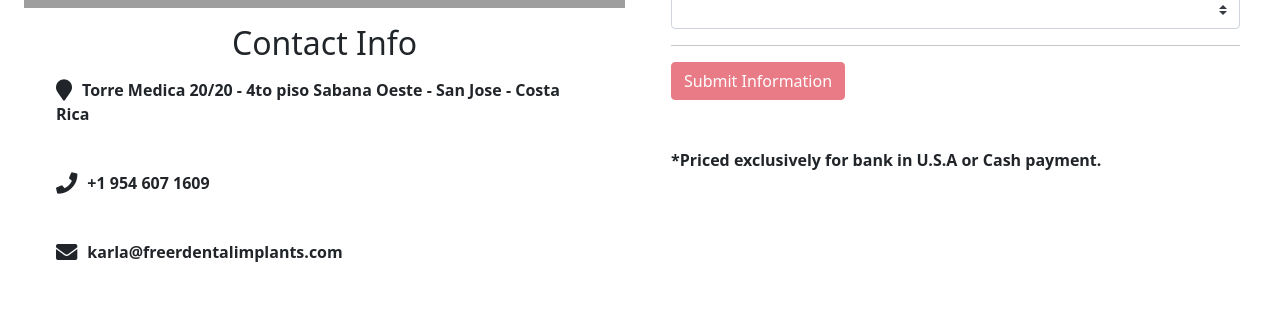
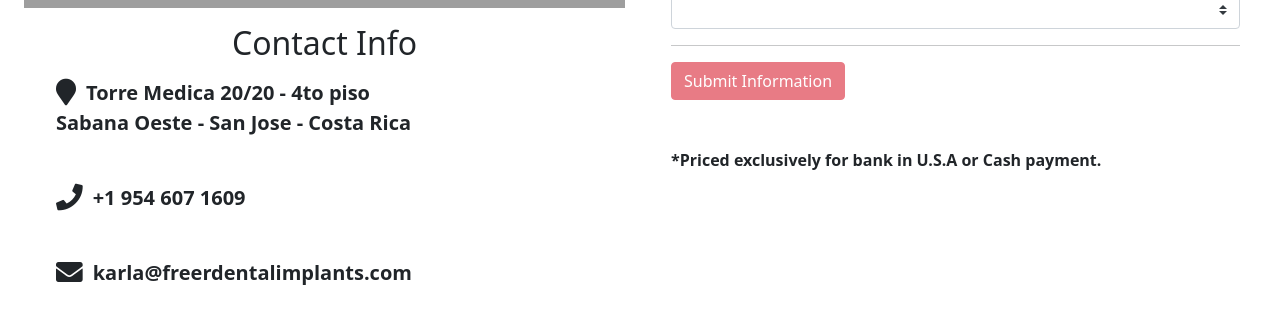
Before and after one commit to claugh23/AllOn6WebSite, an Angular app: page /All-On-6-Home in a window 1280 px wide. Shown: the part 5662-5986 px from the top of the page. Built offline with nearby package versions, Linux system fonts and the light colour scheme; grey boxes are pictures that could not be loaded.

Commit message:
final 18

```diff
--- a/src/app/Components/section7/section7.component.css
+++ b/src/app/Components/section7/section7.component.css
@@ -3,7 +3,9 @@
     border-radius: 50px;
     background-color: #ED1A3A;
 }
-
+li{
+    font-size: 20px;
+}
 label{
     font-size: 20px;
     font-family: 'Century Gothic Regular';
--- a/src/app/Components/section7/section7.component.html
+++ b/src/app/Components/section7/section7.component.html
@@ -14,7 +14,7 @@
 
                 <ul class="list-group">
                     <li class="list-group-item"><i class="fa fa-map-marker fa-lg" aria-hidden="true"
-                            style="margin-right: 10px;"></i> <strong>Torre Medica 20/20 - 4to piso Sabana Oeste - San
+                            style="margin-right: 10px;"></i> <strong>Torre Medica 20/20 - 4to piso <br> Sabana Oeste - San
                             Jose - Costa Rica</strong></li>
                     <div style="padding: 15px;"></div>
                     <li class="list-group-item"><i class="fa fa-phone fa-lg" aria-hidden="true"
```
